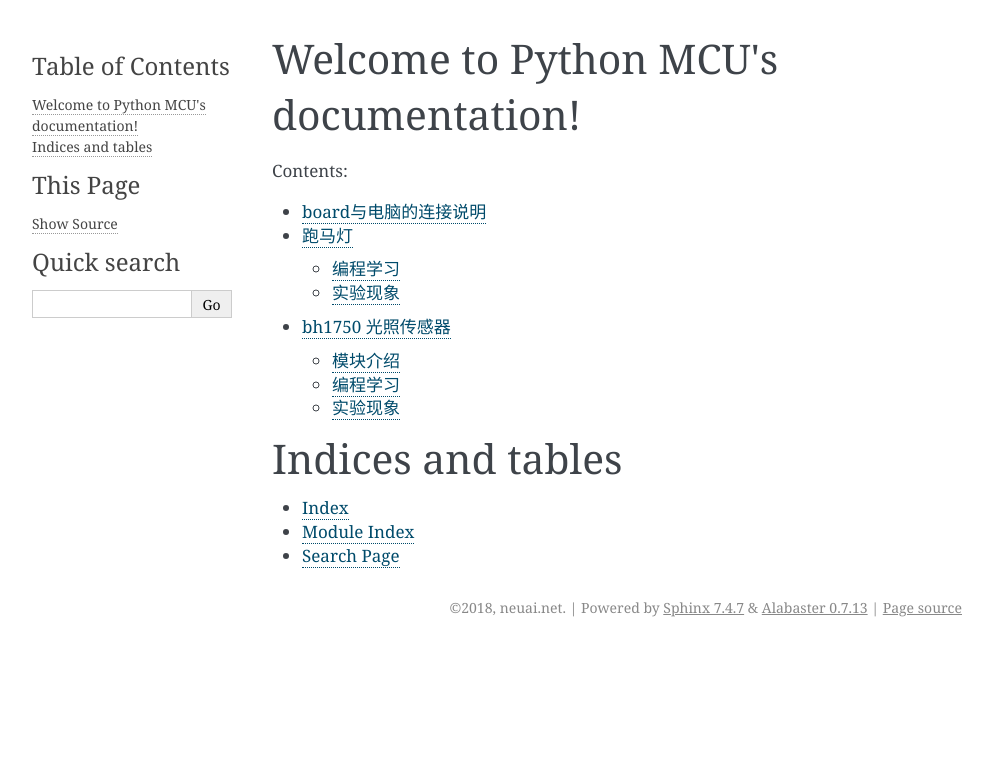
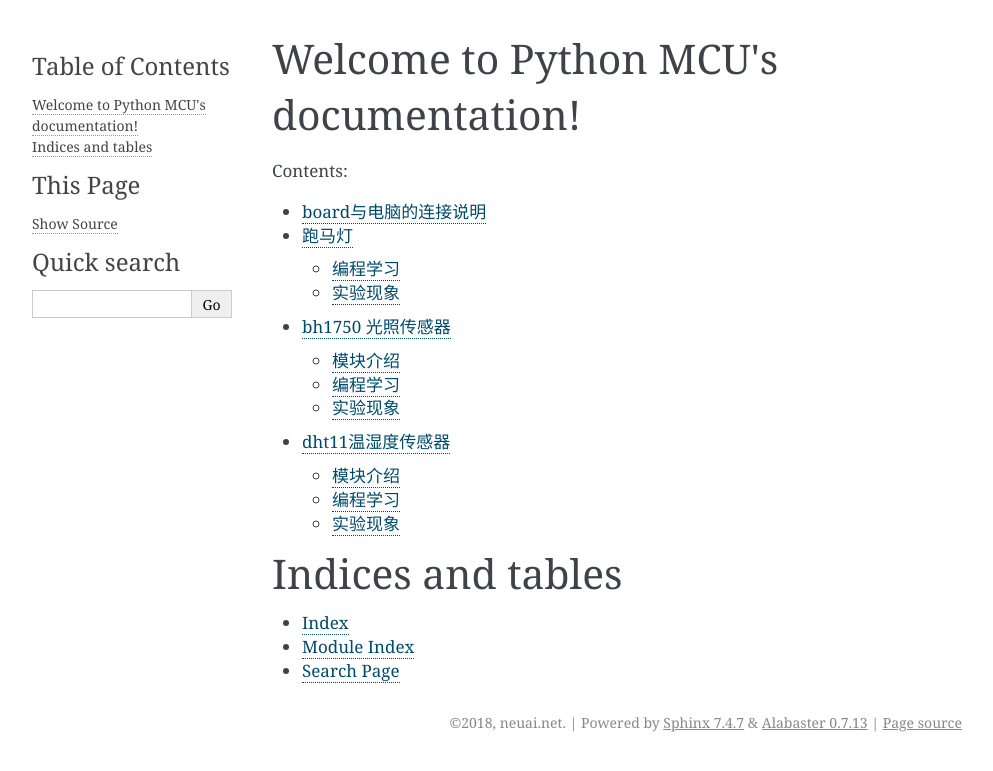
Before and after one commit to NEU-AI/Python-MCU, a Sphinx documentation site: the page built from docs/source/index.rst, in a window 1280 px wide. Shown: the top 771 px of the page, without its empty margins (148-1141 px from the left). Built offline with Sphinx 7.4.7, drawn with Linux system fonts in a browser that asks for light colours; pages that are not in the unit, such as notebooks, are missing from menus; some of the changed lines change nothing that is shown.

Commit message:
add the dht11

```diff
--- /dev/null
+++ b/docs/source/dht11.rst
@@ -0,0 +1,107 @@
+dht11温湿度传感器
+------------------
+模块介绍
+^^^^^^^^^^^^^^^^^^^^^
+DHT11是一款有已校准数字信号输出的温湿度传感器。其精度湿度+-5%RH，温度+-2℃，量程湿度20-90%RH，温度0~50℃。下面详细讲解使用pyboard读取dht11温湿度传感器信息的过程。
+
+.. image:: https://github.com/tian0927/hello-world/raw/master/ws00.jpg
+
+
+编程学习
+^^^^^^^^^^^^^^^^^^^^^
+读取dht11温湿度传感器信息，代码如下：
+ ::
+
+    # 在main.py中编写函数读取温湿度数值
+    # 引入库函数：
+    import pyb
+    from pyb import UART
+    from pyb import Pin
+    import time
+
+    #定义DHT11类，初始化引脚：
+    class DHT11:
+        def __init__(self,pin_):
+            #self.data=[]
+            self.PinName=pin_
+            time.sleep(1)
+            self.N1 = Pin(pin_, Pin.OUT_PP)
+            #start work
+            #N2.low()
+            pyb.delay(10)
+    #读温度函数，按照时序设置引脚电平高低：
+        def read_temps(self):
+            data=[]
+            j=0
+            N1 = Pin(self.PinName, Pin.OUT_PP)
+            #N1=self.N1
+            N1.low()
+            time.sleep_ms(20)
+            N1.high()
+            time.sleep_us(30)
+            #wait to response
+            N1 = Pin(self.PinName,Pin.IN)
+            while N1.value()==1:
+    		#print('1')
+    		continue
+            while N1.value()==0:
+    		#print('2')
+    		continue
+            while N1.value()==1:
+    		#print('3')
+    		continue
+            #通过引脚接收数据：
+            while j<40:
+                k=0
+                while N1.value()==0:
+                    continue
+                while N1.value()==1:
+    		#print(k)
+                    k+=1
+                    if k>100:break
+                if k<3:
+                    data.append(0)
+                else:
+                    data.append(1)
+                j=j+1
+            print('Sensor is working')
+    	#print(k)
+            j=0
+            #利用接收的电平信号算出温湿度数值：
+            humidity_bit=data[0:7]
+            humidity_point_bit=data[8:15]
+            temperature_bit=data[16:23]
+            temperature_point_bit=data[24:31]
+            check_bit=data[32:39]
+            humidity=0
+            humidity_point=0
+            temperature=0
+            temperature_point=0
+            check=0
+            for i in range(7):
+                humidity+=humidity_bit[i]*2**(7-i)
+                humidity_point+=humidity_point_bit[i]*2**(7-i)
+                temperature+=temperature_bit[i]*2**(7-i)
+                temperature_point+=temperature_point_bit[i]*2**(7-i)
+                check+=check_bit[i]*2**(7-i)
+            tmp=humidity+humidity_point+temperature+temperature_point
+            if check==tmp:
+                print('temperature is',temperature,'wet is',humidity,'%')
+            else:
+                print('SHUJUCUOWU',humidity,humidity_point,temperature,temperature_point,check)
+            return str(temperature)+','+str(humidity)
+
+    #将X4引脚传入DHT11类循环测量温湿度数值：
+    while 1:
+    	S=DHT11('X4')
+    	A=S.read_temps()
+    	#print(A)
+    	pyb.delay(1000)
+
+
+实验现象
+^^^^^^^^^^^^^^^^^^^^^
+
+按RST按键重启pyboard，加载程序。打开终端，就可看到读取的温湿度数值
+
+.. image:: https://github.com/tian0927/hello-world/raw/master/ws11.png
--- a/docs/source/index.rst
+++ b/docs/source/index.rst
@@ -14,6 +14,7 @@ Welcome to Python MCU's documentation!
    led
    stepper_motor
    bh1750
+   dht11
 
 Indices and tables
 ==================
```
